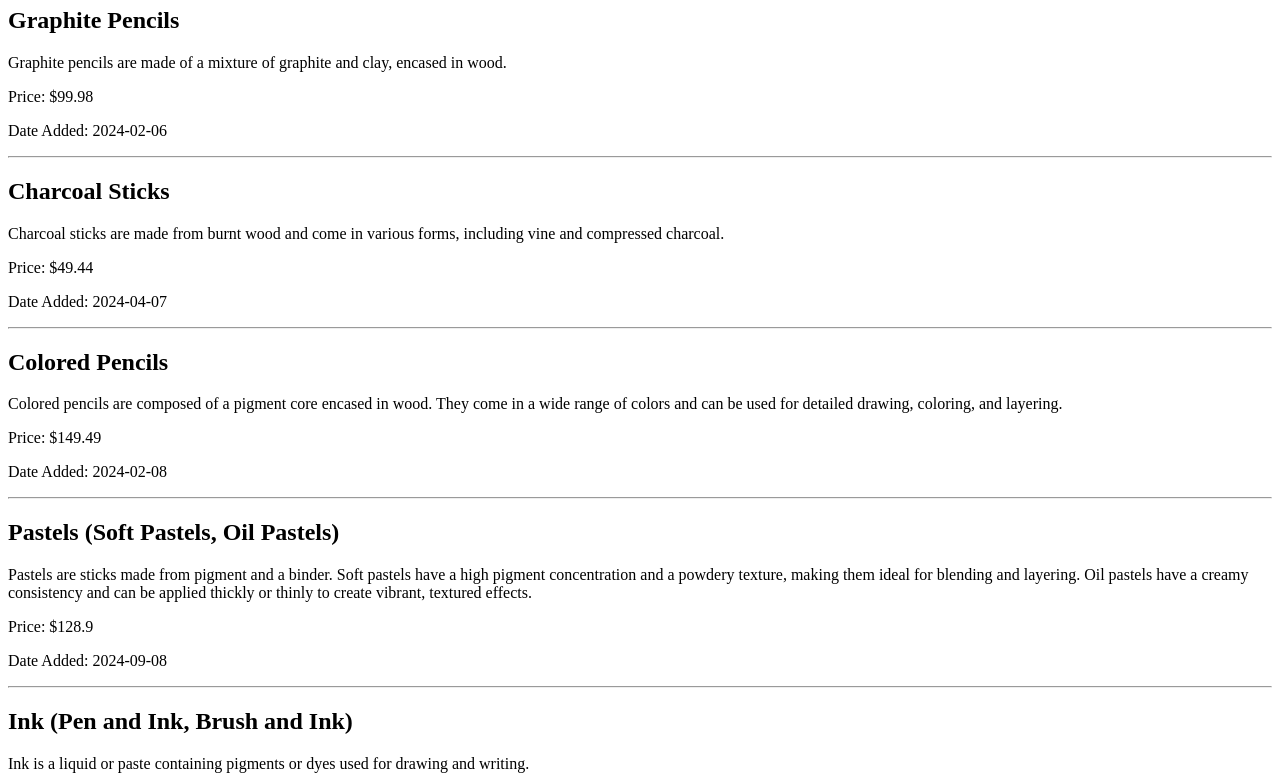
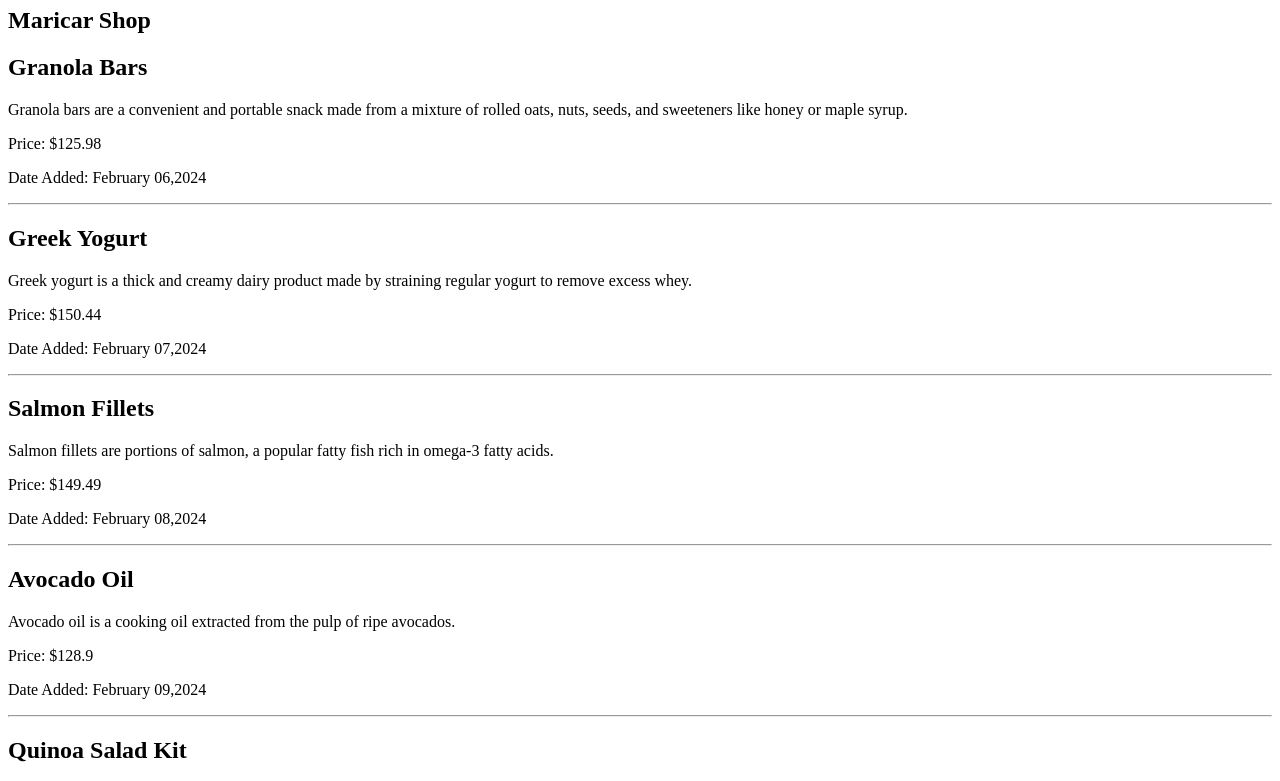
Before and after one commit to cacaii03/Balagan-product-catalogue, a plain HTML site: page index.html in a window 1280 px wide. Shown: the part 73-854 px from the top of the page. Drawn offline with Linux system fonts and the light colour scheme.

Commit message:
first commit

```diff
--- a/data.json
+++ b/data.json
@@ -1,32 +1,32 @@
 [
     {
-        "product_name": "Graphite Pencils",
-        "product_description": "Graphite pencils are made of a mixture of graphite and clay, encased in wood. ",
-        "product_price": 99.98,
-        "product_dateAdded": "2024-02-06"
+        "product_name": "Granola Bars",
+        "product_description": "Granola bars are a convenient and portable snack made from a mixture of rolled oats, nuts, seeds, and sweeteners like honey or maple syrup. ",
+        "product_price": 125.98,
+        "product_dateAdded": "February 06,2024"
     },
     {
-        "product_name": "Charcoal Sticks",
-        "product_description": " Charcoal sticks are made from burnt wood and come in various forms, including vine and compressed charcoal.",
-        "product_price": 49.44,
-        "product_dateAdded": "2024-04-07"
+        "product_name": "Greek Yogurt",
+        "product_description": "Greek yogurt is a thick and creamy dairy product made by straining regular yogurt to remove excess whey.",
+        "product_price": 150.44,
+        "product_dateAdded": "February 07,2024"
     },
     {
-        "product_name": "Colored Pencils",
-        "product_description": " Colored pencils are composed of a pigment core encased in wood. They come in a wide range of colors and can be used for detailed drawing, coloring, and layering.",
+        "product_name": "Salmon Fillets",
+        "product_description": " Salmon fillets are portions of salmon, a popular fatty fish rich in omega-3 fatty acids.",
         "product_price": 149.49,
-        "product_dateAdded": "2024-02-08"
+        "product_dateAdded": "February 08,2024"
     },
     {
-        "product_name": "Pastels (Soft Pastels, Oil Pastels)",
-        "product_description": " Pastels are sticks made from pigment and a binder. Soft pastels have a high pigment concentration and a powdery texture, making them ideal for blending and layering. Oil pastels have a creamy consistency and can be applied thickly or thinly to create vibrant, textured effects.",
+        "product_name": "Avocado Oil",
+        "product_description": "Avocado oil is a cooking oil extracted from the pulp of ripe avocados.",
         "product_price": 128.90,
-        "product_dateAdded": "2024-09-08"
+        "product_dateAdded": "February 09,2024"
     },
     {
-        "product_name": "Ink (Pen and Ink, Brush and Ink)",
-        "product_description": "Ink is a liquid or paste containing pigments or dyes used for drawing and writing. ",
-        "product_price": 58.90,
-        "product_dateAdded": "2024-11-08"
+        "product_name": "Quinoa Salad Kit",
+        "product_description": "Quinoa salad kits are pre-packaged meal solutions that typically include cooked and seasoned quinoa, along with a variety of fresh vegetables, herbs, and dressing. ",
+        "product_price": 200.90,
+        "product_dateAdded": "February 10,2024"
     }
 ]
--- a/index.html
+++ b/index.html
@@ -6,7 +6,8 @@
 <title>Document</title>
 </head>
 <body>
-<h1>product catalogue</h1>
+<h1>PRODUCT CATALOGUE</h1>
+<h2>Maricar Shop</h2>
 <p id ="productlist"></p>
 </body>
 <script src="app.js"></script>
```
